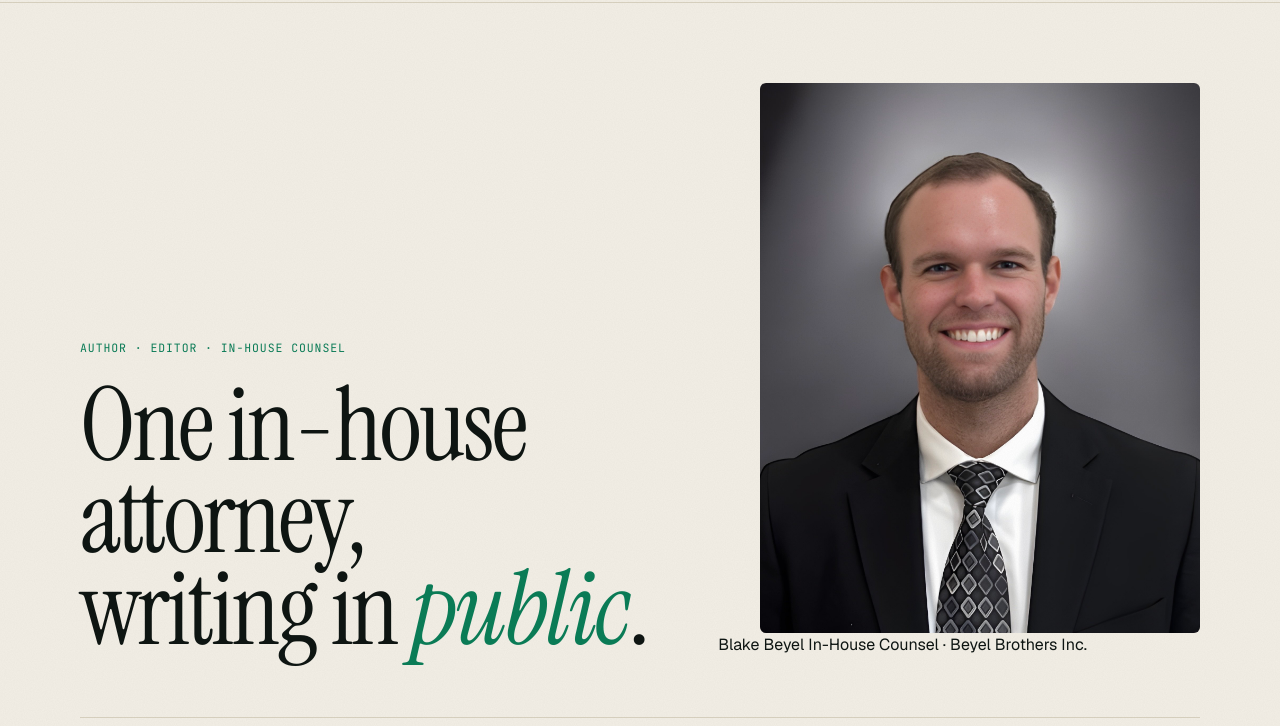
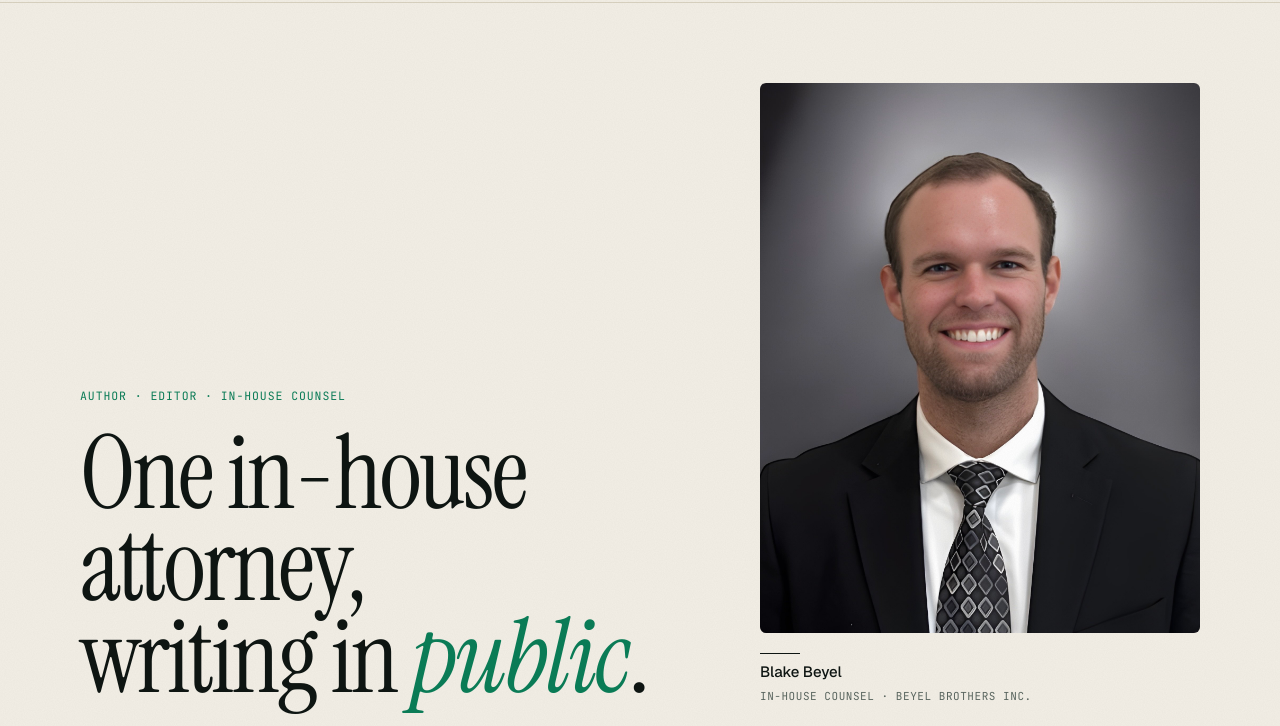
Before and after one commit to blakebeyel-bot/legal-overflow, an Astro site: page /about in a window 1280 px wide. Shown: the part 74-800 px from the top of the page. Built offline with nearby package versions, Linux system fonts and the light colour scheme; Astro itself is replaced by a stand-in of ours.

Commit message:
Style the About-page portrait meta to match site typography

```diff
--- a/public/styles.css
+++ b/public/styles.css
@@ -1224,6 +1224,24 @@ a { color: inherit; text-decoration: none; }
 .about-portrait { position: relative; aspect-ratio: 4/5; border-radius: 6px; overflow: hidden; max-width: 440px; margin-left: auto; }
 .about-portrait img { display: block; width: 100%; height: 100%; object-fit: cover; }
 .about-portrait .ph-label { font-size: 11px; }
+.portrait-meta {
+  display: flex; flex-direction: column; gap: 8px;
+  max-width: 440px; margin: 16px 0 0 auto;
+  padding-top: 4px;
+}
+.pm-rule {
+  width: 40px; height: 1px; background: var(--ink); display: block;
+}
+.pm-name {
+  font-family: var(--sans); font-weight: 500; font-size: 15px;
+  color: var(--ink); letter-spacing: -.005em;
+  line-height: 1.3;
+}
+.pm-role {
+  font-family: var(--mono); font-size: 11px;
+  color: var(--ink-3); letter-spacing: .05em; text-transform: uppercase;
+  line-height: 1.4;
+}
 .about-bio { max-width: 66ch; margin: 60px auto; font-family: var(--serif); font-size: 22px; line-height: 1.55; }
 .about-bio p { margin: 0 0 28px; }
 .about-facts { display: grid; grid-template-columns: repeat(3, 1fr); gap: 32px; padding: 40px 0; border-top: 1px solid var(--rule-soft); border-bottom: 1px solid var(--rule-soft); margin: 40px 0; }
@@ -1299,6 +1317,24 @@ a { color: inherit; text-decoration: none; }
 .about-portrait { position: relative; aspect-ratio: 4/5; border-radius: 6px; overflow: hidden; max-width: 440px; margin-left: auto; }
 .about-portrait img { display: block; width: 100%; height: 100%; object-fit: cover; }
 .about-portrait .ph-label { font-size: 11px; }
+.portrait-meta {
+  display: flex; flex-direction: column; gap: 8px;
+  max-width: 440px; margin: 16px 0 0 auto;
+  padding-top: 4px;
+}
+.pm-rule {
+  width: 40px; height: 1px; background: var(--ink); display: block;
+}
+.pm-name {
+  font-family: var(--sans); font-weight: 500; font-size: 15px;
+  color: var(--ink); letter-spacing: -.005em;
+  line-height: 1.3;
+}
+.pm-role {
+  font-family: var(--mono); font-size: 11px;
+  color: var(--ink-3); letter-spacing: .05em; text-transform: uppercase;
+  line-height: 1.4;
+}
 .about-bio { max-width: 66ch; margin: 60px auto; font-family: var(--serif); font-size: 22px; line-height: 1.55; }
 .about-bio p { margin: 0 0 28px; }
 .about-facts { display: grid; grid-template-columns: repeat(3, 1fr); gap: 32px; padding: 40px 0; border-top: 1px solid var(--rule-soft); border-bottom: 1px solid var(--rule-soft); margin: 40px 0; }
```
